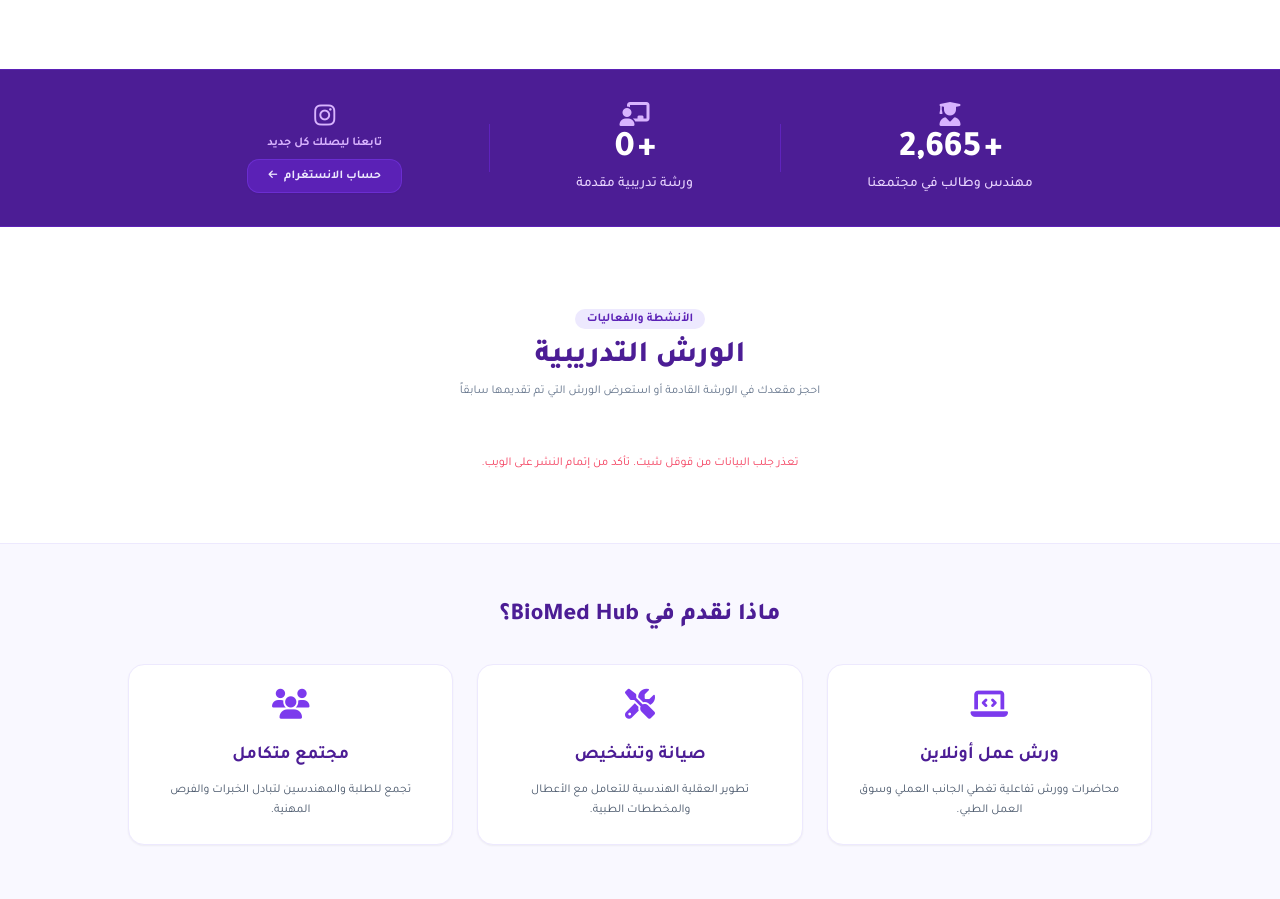
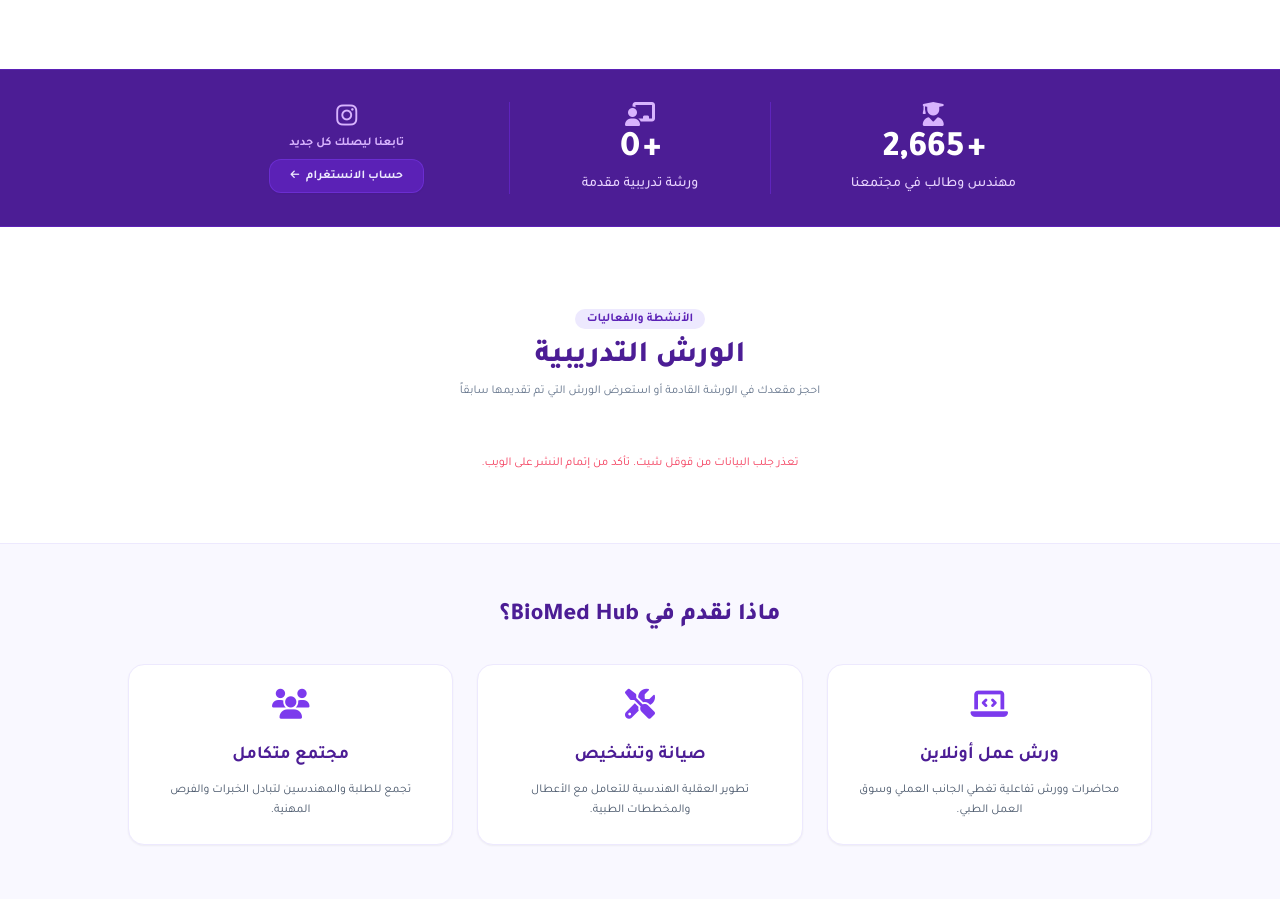
Before and after one commit to alkabeenakrb-coder/biomed-hub, a plain HTML site: page index.html in a window 1280 px wide. Shown: the part 992-1891 px from the top of the page. Drawn offline with nearby package versions, Linux system fonts and the light colour scheme; no server answers.

Commit message:
Update index.html

```diff
--- a/index.html
+++ b/index.html
@@ -127,7 +127,7 @@
 
     <!-- Followers & Workshops Bar -->
     <section class="py-8 bg-purple-900 text-white border-y border-purple-800 my-6">
-        <div class="max-w-4xl mx-auto px-6 flex flex-col sm:flex-row items-center justify-around gap-6 text-center">
+        <div class="max-w-4xl mx-auto px-6 grid grid-cols-1 sm:grid-cols-3 gap-8 items-center text-center">
 
             <!-- عداد المتابعين -->
             <div class="space-y-1">
@@ -141,10 +141,8 @@
                 <p class="text-purple-200 text-xs sm:text-sm font-medium">مهندس وطالب في مجتمعنا</p>
             </div>
 
-            <div class="hidden sm:block w-px h-12 bg-purple-700/60"></div>
-
             <!-- عداد الورش المقدمة -->
-            <div class="space-y-1">
+            <div class="space-y-1 sm:border-x sm:border-purple-700/60 px-4">
                 <div class="flex items-center justify-center gap-2 text-purple-300 text-2xl mb-1">
                     <i class="fa-solid fa-chalkboard-user"></i>
                 </div>
@@ -154,8 +152,6 @@
                 </div>
                 <p class="text-purple-200 text-xs sm:text-sm font-medium">ورشة تدريبية مقدمة</p>
             </div>
-
-            <div class="hidden sm:block w-px h-12 bg-purple-700/60"></div>
 
             <!-- زر الانستغرام -->
             <div class="space-y-2">
```
